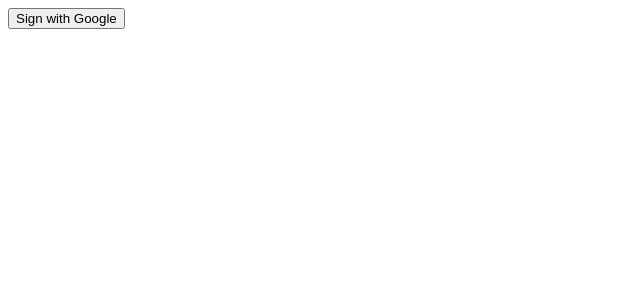
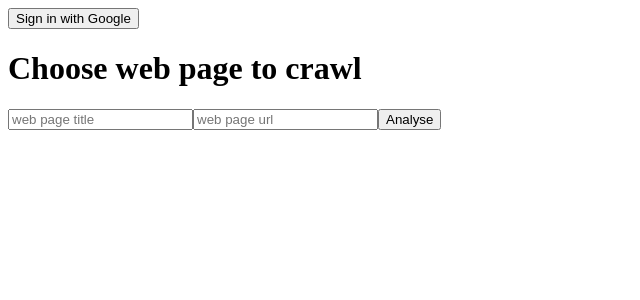
Before and after one commit to kasiakb/web-crawler, a React (Create React App) app: page / in a window 1280 px wide. Shown: the top 300 px of the page, without its empty margins (0-640 px from the left). Built offline with nearby package versions, Linux system fonts and the light colour scheme.

Commit message:
Create user panel with webs list

```diff
--- a/src/components/App.js
+++ b/src/components/App.js
@@ -1,10 +1,14 @@
 import React, { Component } from 'react';
 import LoginPage from './LoginPage';
+import UserPanel from './UserPanel';
 
 class App extends Component {
   render() {
     return (
-      <LoginPage/>
+      <div>
+        <LoginPage/>
+        <UserPanel/>
+      </div>
     );
   }
 }
--- a/src/components/LoginPage.js
+++ b/src/components/LoginPage.js
@@ -4,7 +4,7 @@ import React, { Component } from 'react';
 class LoginPage extends Component {
   render() {
     return (
-      <button>Sign with Google</button>
+      <button name = "sign">Sign in with Google</button>
     );
   }
 }
--- /dev/null
+++ b/src/components/UserPanel.js
@@ -0,0 +1,64 @@
+import React, { Component } from 'react';
+import shortid from 'shortid';
+
+class UserPanel extends Component {
+  constructor(props) {
+    super(props);
+    this.state = {
+      titleInput: '',
+      urlInput: '',
+      webs: []
+    }
+  }
+
+  titleChange(e) {
+    this.setState({ titleInput: e.target.value });
+  }
+  urlChange(e) {
+    this.setState({ urlInput: e.target.value });
+  }
+
+  addWebPage(e) {
+    e.preventDefault();
+    const title = document.getElementById("title")
+    const url = document.getElementById("url")
+    const newWeb = [{
+      title: title.value,
+      url: url.value,
+      status: "pending"
+    }];
+    this.setState({
+      webs: this.state.webs.concat(newWeb),
+      titleInput: '',
+      urlInput: ''
+    });
+  }
+
+  renderWebs() {
+    return this.state.webs.map((web) => {
+      return (
+        <li key={web.url}>
+          <p>{web.title}</p>
+          <p>{web.url}</p>
+          <p>{web.status}</p>
+          <button>Delate</button>
+        </li>
+      );
+    });
+  }
+
+  render() {
+    console.log(this.state)
+    return (
+      <form>
+        <h1>Choose web page to crawl</h1>
+        <input type = "text" id="title" placeholder="web page title" value={this.state.titleInput} onChange={(e) => this.titleChange(e)}/>
+        <input type = "text" id="url" placeholder="web page url" value={this.state.urlInput} onChange={(e) => this.urlChange(e)}/>
+        <button onClick={(e)=>this.addWebPage(e)}>Analyse</button>
+        <ul className="webs-list">{ this.renderWebs() }</ul>
+      </form>
+    );
+  }
+}
+
+export default UserPanel;
```
